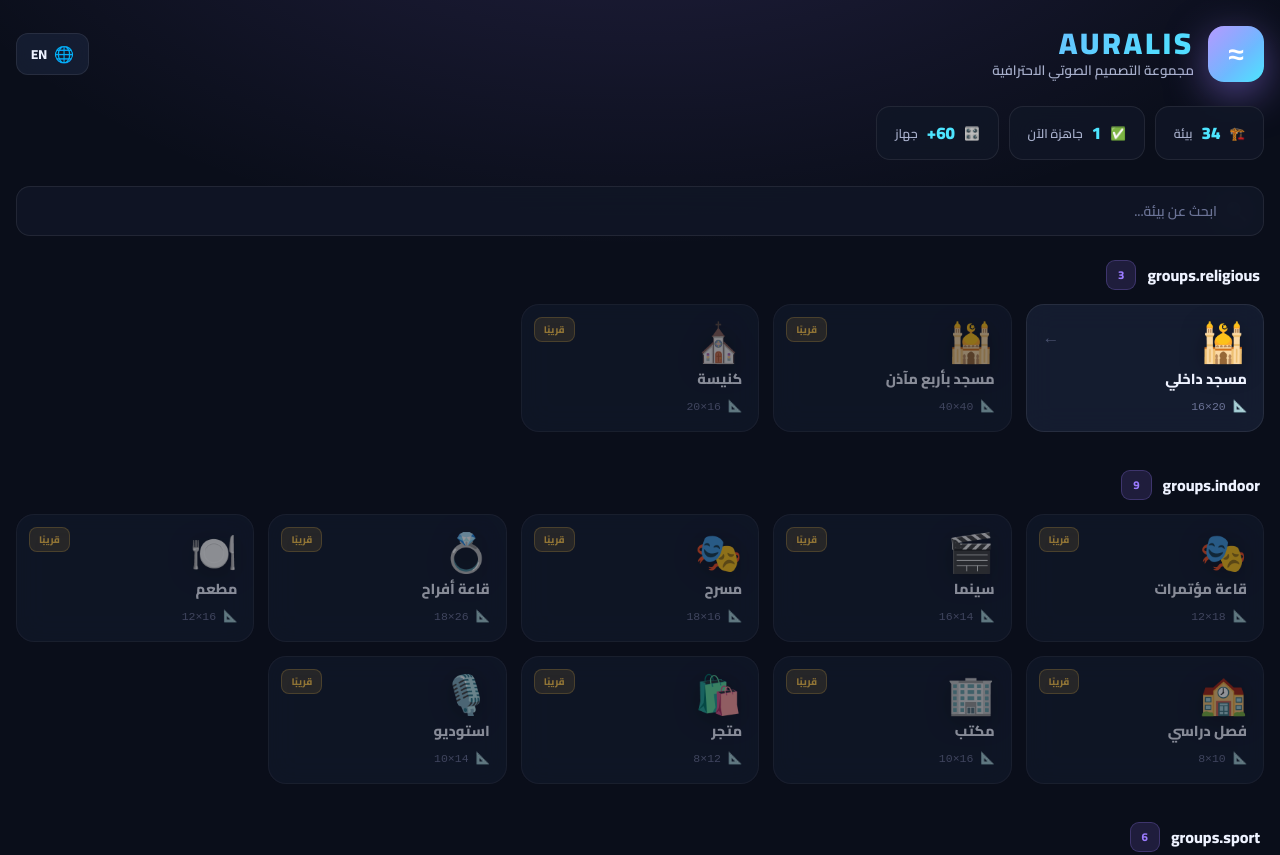
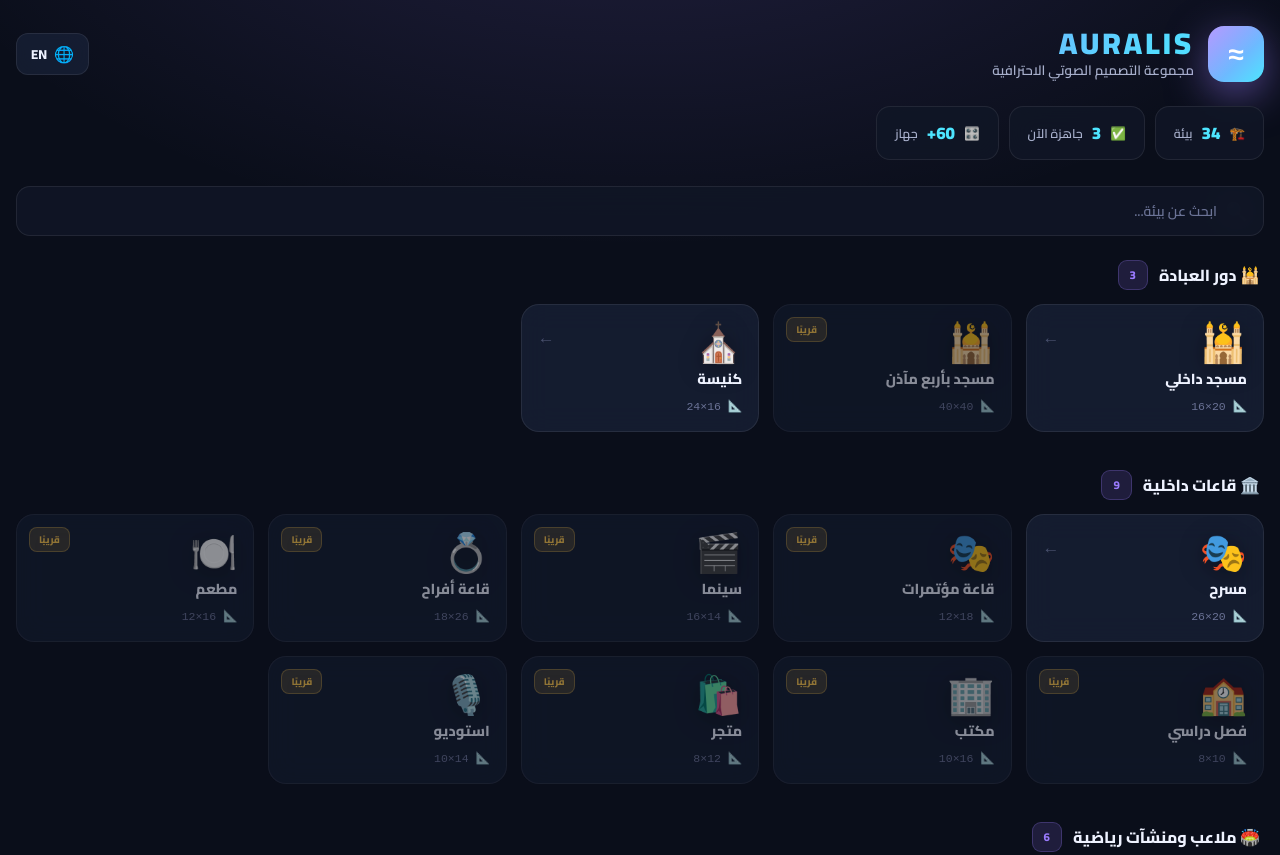
Before and after one commit to Motivity-AI/Acoustic-Engineering-, a plain HTML site: page index.html in a window 1280 px wide. Shown: the top 855 px of the page. Drawn offline with Linux system fonts and the light colour scheme.

```diff
--- a/index.html
+++ b/index.html
@@ -25,13 +25,11 @@ body{background:
 
 .wrap{max-width:1280px;margin:0 auto}
 
-/* Header */
 header{display:flex;align-items:center;gap:14px;margin-bottom:8px;flex-wrap:wrap}
 .logo{width:56px;height:56px;border-radius:16px;flex-shrink:0;
   background:linear-gradient(135deg,var(--vio),var(--cyn));
   display:grid;place-items:center;font-size:28px;font-weight:900;color:#fff;
-  box-shadow:0 12px 40px rgba(155,123,255,.5);
-  background-image:linear-gradient(135deg,#9b7bff,#4de5ff);position:relative}
+  box-shadow:0 12px 40px rgba(155,123,255,.5);position:relative}
 .logo::after{content:'';position:absolute;inset:0;border-radius:16px;
   background:linear-gradient(135deg,rgba(255,255,255,.25),transparent 60%)}
 .titles{display:flex;flex-direction:column;gap:3px;flex:1;min-width:0}
@@ -49,16 +47,13 @@ h1{font-size:30px;font-weight:900;letter-spacing:3px;line-height:1;
 .langBtn:active{transform:scale(.94)}
 .langBtn .flag{font-size:16px}
 
-/* Stats */
 .stats{display:flex;gap:10px;margin:24px 0 26px;flex-wrap:wrap}
 .pill{background:var(--panel);border:1px solid var(--line);
   padding:10px 18px;border-radius:14px;font-size:12.5px;color:var(--txt2);
   display:flex;align-items:center;gap:9px;backdrop-filter:blur(14px);
   font-weight:600}
-.pill b{color:var(--cyn);font-size:17px;font-weight:900;
-  font-family:'Cairo','Inter',sans-serif}
+.pill b{color:var(--cyn);font-size:17px;font-weight:900}
 
-/* Search */
 .searchWrap{position:relative;margin-bottom:24px}
 .searchInput{width:100%;height:50px;padding:0 46px 0 18px;border-radius:14px;
   background:var(--panel);border:1px solid var(--line);color:var(--txt);
@@ -71,7 +66,6 @@ h1{font-size:30px;font-weight:900;letter-spacing:3px;line-height:1;
 .searchIcon{position:absolute;top:50%;transform:translateY(-50%);
   inset-inline-start:16px;font-size:18px;color:var(--txt3);pointer-events:none}
 
-/* Sections */
 section{margin-bottom:38px;animation:fadeUp .5s ease-out backwards}
 section:nth-child(2){animation-delay:.05s}
 section:nth-child(3){animation-delay:.1s}
@@ -87,7 +81,6 @@ section:nth-child(6){animation-delay:.25s}
 
 .grid{display:grid;grid-template-columns:repeat(auto-fill,minmax(210px,1fr));gap:14px}
 
-/* Card */
 .card{background:var(--card);border:1px solid var(--line);border-radius:18px;
   padding:18px 16px;text-decoration:none;color:var(--txt);
   transition:all .32s cubic-bezier(.34,1.4,.64,1);cursor:pointer;
@@ -116,11 +109,9 @@ html[lang="en"] .card:hover .arrow{transform:translateX(4px)}
 .card.soon::after{content:attr(data-soon);position:absolute;
   top:12px;inset-inline-end:12px;background:rgba(255,201,77,.18);
   color:var(--amb);border:1px solid rgba(255,201,77,.35);
-  padding:3px 9px;border-radius:8px;font-size:9.5px;font-weight:800;
-  font-family:'Cairo','Inter',sans-serif}
+  padding:3px 9px;border-radius:8px;font-size:9.5px;font-weight:800}
 .card.soon .arrow{display:none}
-.card.soon:hover{transform:none;border-color:var(--line);
-  box-shadow:none}
+.card.soon:hover{transform:none;border-color:var(--line);box-shadow:none}
 .card.soon:hover::before{opacity:0}
 
 .noResults{grid-column:1/-1;text-align:center;color:var(--txt3);
@@ -132,7 +123,6 @@ footer{text-align:center;color:var(--txt3);font-size:11.5px;
   letter-spacing:.6px;line-height:1.8}
 footer .brand{color:var(--vio);font-weight:700}
 
-/* Toast */
 .toast{position:fixed;bottom:30px;left:50%;
   transform:translateX(-50%) translateY(20px);
   padding:12px 24px;border-radius:14px;
@@ -198,7 +188,7 @@ footer .brand{color:var(--vio);font-weight:700}
 'use strict';
 
 /* ==================================================================
-   I18N
+   I18N — with nested key support
    ================================================================== */
 const I18N = {
   ar: {
@@ -236,21 +226,33 @@ const I18N = {
 };
 
 let LANG = localStorage.getItem('auralis_lang') || 'ar';
-const T = k => I18N[LANG][k] || k;
+
+/* Nested key translation: T('groups.religious') works now */
+function T(k) {
+  const parts = k.split('.');
+  let v = I18N[LANG];
+  for (const p of parts) {
+    if (v == null) return k;
+    v = v[p];
+  }
+  return v != null ? v : k;
+}
 
 /* ==================================================================
-   ROOM CATALOG (metadata only — the actual room lives in its own file)
+   ROOM CATALOG
+   ✅ ready:true  = clickable
+   ⚠️ ready:false = shows "قريبًا"
    ================================================================== */
 const CATALOG = [
   /* RELIGIOUS */
   { id:'mosque_indoor',  emoji:'🕌', ar:'مسجد داخلي',           en:'Mosque Indoor',        size:[20,16], cat:'religious', ready:true,  file:'mosque-indoor.html' },
   { id:'mosque_outdoor', emoji:'🕌', ar:'مسجد بأربع مآذن',       en:'Mosque with Minarets', size:[40,40], cat:'religious', ready:false },
-  { id:'church',         emoji:'⛪', ar:'كنيسة',                 en:'Church',               size:[16,20], cat:'religious', ready:false },
+  { id:'church',         emoji:'⛪', ar:'كنيسة',                 en:'Church',               size:[16,24], cat:'religious', ready:true,  file:'church.html' },
 
   /* INDOOR VENUES */
+  { id:'theater',    emoji:'🎭', ar:'مسرح',          en:'Theater',         size:[20,26], cat:'indoor', ready:true,  file:'theater.html' },
   { id:'conference', emoji:'🎭', ar:'قاعة مؤتمرات', en:'Conference Hall', size:[18,12], cat:'indoor', ready:false },
   { id:'cinema',     emoji:'🎬', ar:'سينما',         en:'Cinema',          size:[14,16], cat:'indoor', ready:false },
-  { id:'theater',    emoji:'🎭', ar:'مسرح',          en:'Theater',         size:[16,18], cat:'indoor', ready:false },
   { id:'wedding',    emoji:'💍', ar:'قاعة أفراح',   en:'Wedding Hall',    size:[26,18], cat:'indoor', ready:false },
   { id:'restaurant', emoji:'🍽️', ar:'مطعم',         en:'Restaurant',      size:[16,12], cat:'indoor', ready:false },
   { id:'classroom',  emoji:'🏫', ar:'فصل دراسي',    en:'Classroom',       size:[10,8],  cat:'indoor', ready:false },
@@ -418,12 +420,8 @@ applyLang();
 updateStats();
 render();
 
-console.log('%c✅ AURALIS Index ready',
-  'color:#4de5ff;font-weight:bold;font-size:13px');
-console.log('%c📦 Rooms in catalog: ' + CATALOG.length,
-  'color:#9b7bff');
-console.log('%c🟢 Ready: ' + CATALOG.filter(r=>r.ready).length,
-  'color:#4fe4b8');
+console.log('%c✅ AURALIS Index ready','color:#4de5ff;font-weight:bold;font-size:13px');
+console.log('%c📦 Rooms: ' + CATALOG.length + ' total · ' + CATALOG.filter(r=>r.ready).length + ' ready','color:#9b7bff');
 </script>
 </body>
 </html>
```
